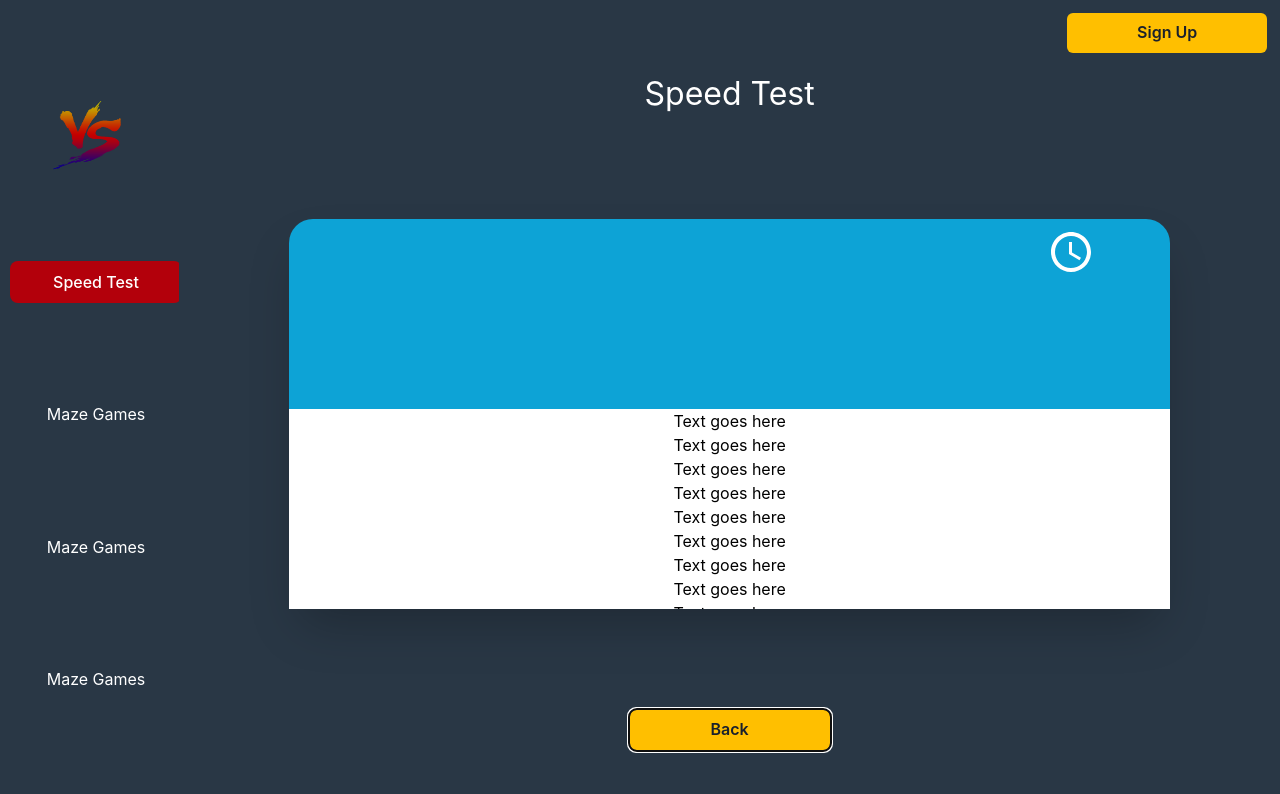
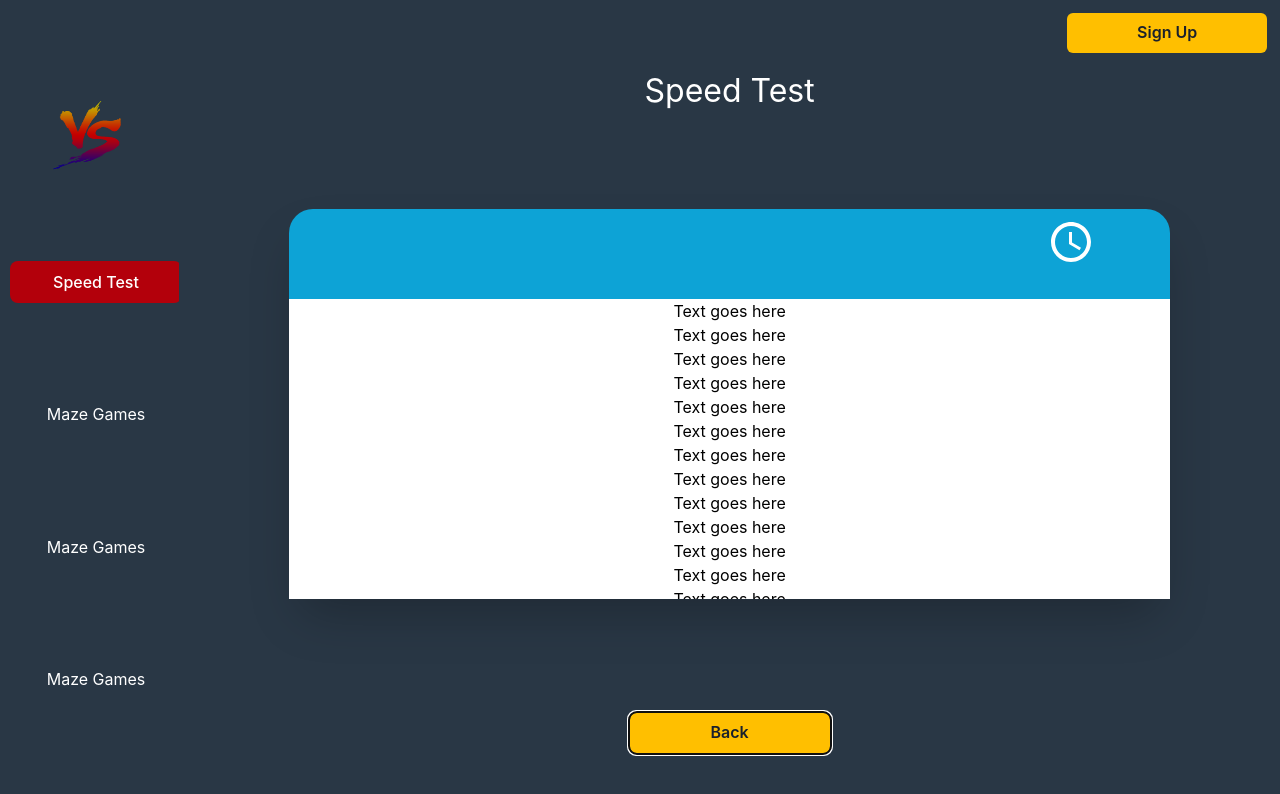
Before and after one commit to Joelketema/quizgame, a React (Vite) app: page /typing in a window 1280 px wide. Both pictures are taken after a click on the button "Next". Shown: the top 794 px of the page. Built offline with nearby package versions, Linux system fonts and the light colour scheme.

Commit message:
working on ui day 2

```diff
--- a/src/components/Game.tsx
+++ b/src/components/Game.tsx
@@ -5,7 +5,7 @@ import AccessTimeIcon from '@mui/icons-material/AccessTime';
 const Game = () => {
   return (
     <Box display={"flex"}
-        flexDirection={"column"} justifyContent={"space-between"}  alignItems={"center"} w={"80%"} shadow={"2xl"} rounded={"3xl"} color={"white"}  h={"50%"} bg={"#0DA3D6"}>
+        flexDirection={"column"} justifyContent={"space-between"} marginTop={{base:0,"2xl":-250}} mb={{base:5}} alignItems={"center"} w={"80%"} shadow={"2xl"} rounded={"3xl"} color={"white"}  h={{base:"50%","2xl":"10%"}} bg={"#0DA3D6"}>
           <Box display={"flex"} justifyContent={"flex-end"} p={"1%"}  alignItems={"center"} w={"85%"}>
               <AccessTimeIcon sx={{fontSize:"3rem"}} />
             </Box>
@@ -20,7 +20,7 @@ const Game = () => {
 
 const Compiler = () => {
     return (
-        <Box bg={"white"} color="black" w={"100%"} textAlign={"center"}  minHeight={"200px"} maxHeight={"200px"} overflowY={"auto"}>
+        <Box bg={"white"} color="black" w={"100%"} textAlign={"center"}  minHeight={"300px"} maxHeight={"300px"} overflowY={"auto"}>
             <Text>Text goes here</Text>
             <Text>Text goes here</Text>
             <Text>Text goes here</Text>
--- a/src/pages/Typing.tsx
+++ b/src/pages/Typing.tsx
@@ -11,7 +11,7 @@ const Typing = () => {
     const [next,setNext] = useState(false)
 
     return (
-        <Box  w={"86vw"} position={"absolute"} top={0}bg={"#293745"} pt={"5"} right={0} h={"100vh"} display={"flex"}
+        <Box  w={"86vw"}  position={"absolute"} top={0}bg={"#293745"} pt={"5"} right={0} h={"100vh"} display={"flex"}
         flexDirection={"column"} justifyContent={"space-around"} alignItems={"center"}>
             <TitleCard text={"Speed Test"} />
             {
```
